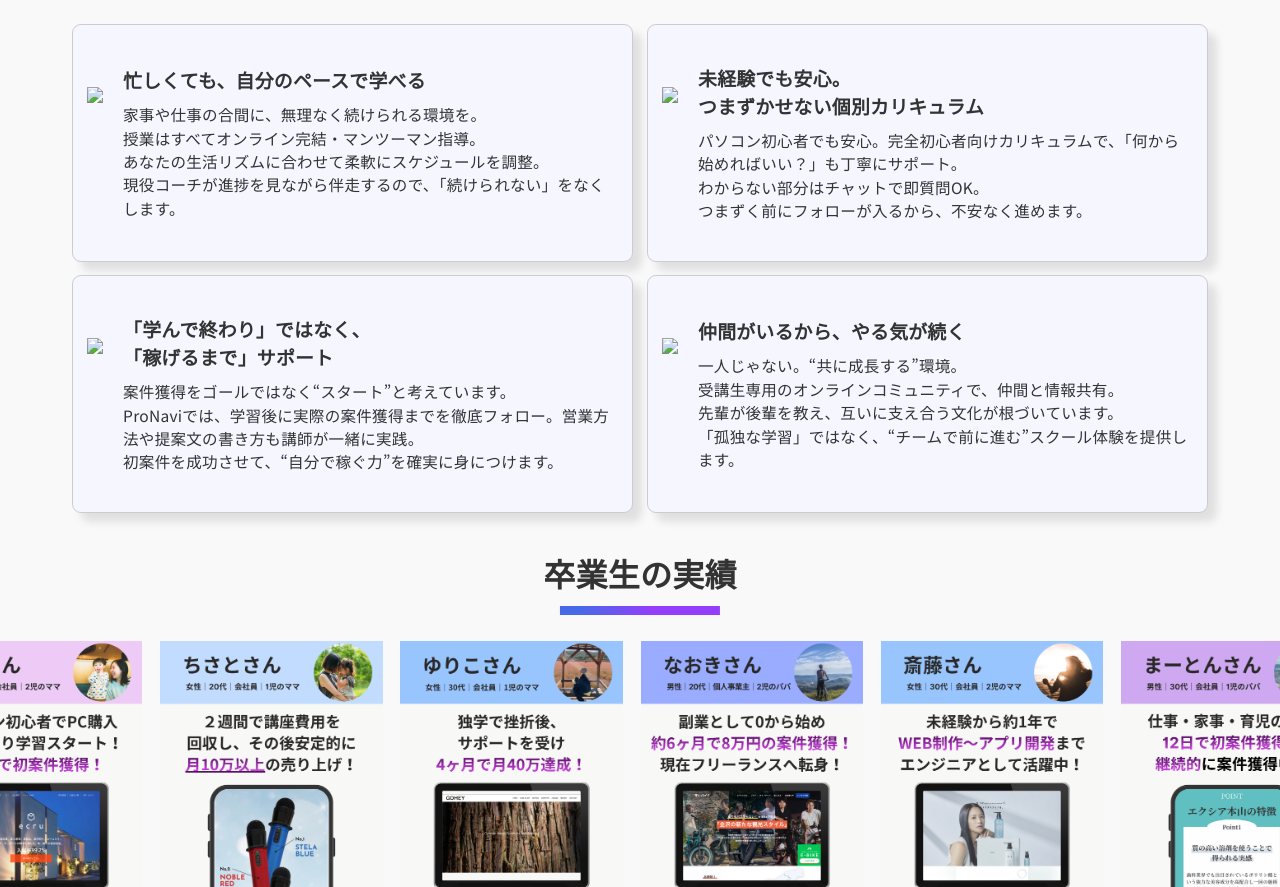
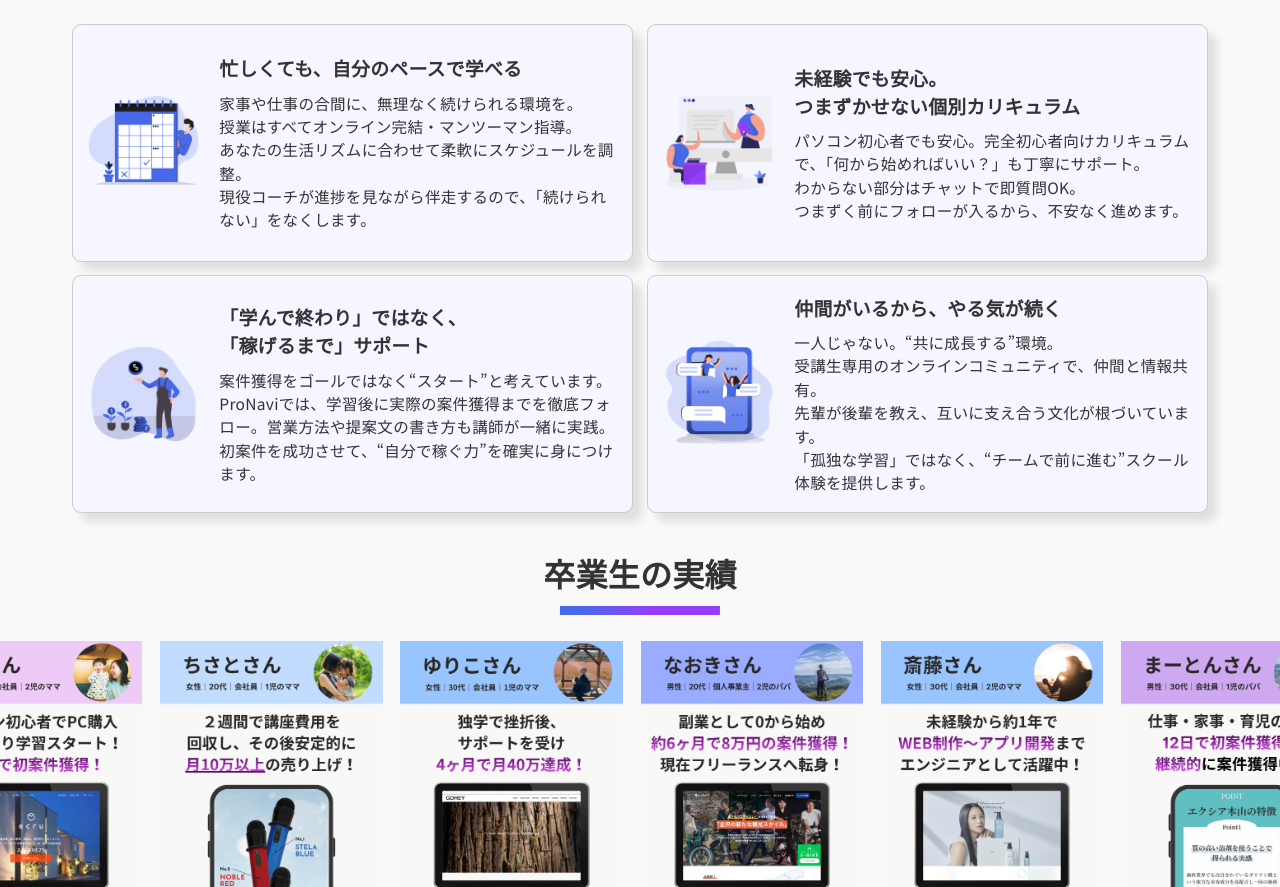
Before and after one commit to yama770/code-blue, a plain HTML site: page index.html in a window 1280 px wide. Shown: the part 1317-2204 px from the top of the page. Drawn offline with Linux system fonts and the light colour scheme; some packages are replaced by stand-ins of ours; a web font is replaced by a local one.

Commit message:
Update image paths in index.html

```diff
--- a/index.html
+++ b/index.html
@@ -140,7 +140,7 @@
 
             <div class="about__container">
                 <div class="about__feature">
-                    <img src="../code-bule/images/about-pronavi1.png" />
+                    <img src="./images/about-pronavi1.png" />
 
                     <div class="about__feature-item">
                         <h4>忙しくても、自分のペースで学べる</h4>
@@ -153,7 +153,7 @@
                     </div>
                 </div>
                 <div class="about__feature">
-                    <img src="../code-bule/images/about-pronavi2.png" />
+                    <img src="./images/about-pronavi2.png" />
 
                     <div class="about__feature-item">
                         <h4>未経験でも安心。<br />つまずかせない個別カリキュラム</h4>
@@ -166,7 +166,7 @@
                 </div>
 
                 <div class="about__feature">
-                    <img src="../code-bule/images/about-pronavi3.png" />
+                    <img src="./images/about-pronavi3.png" />
 
                     <div class="about__feature-item">
                         <h4>「学んで終わり」ではなく、<br />「稼げるまで」サポート</h4>
@@ -179,7 +179,7 @@
                 </div>
 
                 <div class="about__feature">
-                    <img src="../code-bule/images/about-pronavi4.png" />
+                    <img src="./images/about-pronavi4.png" />
 
                     <div class="about__feature-item">
                         <h4>仲間がいるから、やる気が続く</h4>
```
